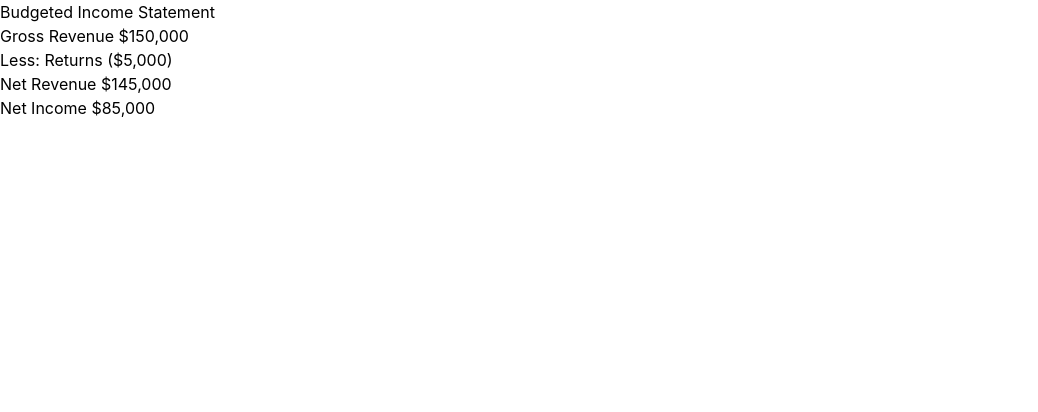
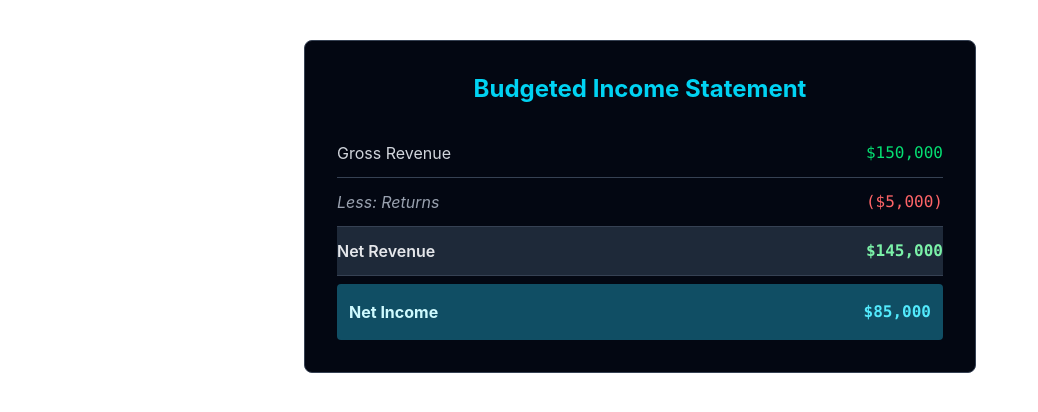
Before and after one commit to chanan-b/qcnewbooks, a SvelteKit app: page / in a window 1280 px wide. Shown: the top 412 px of the page, without its empty margins (0-1038 px from the left). Built offline with nearby package versions, Linux system fonts and the light colour scheme.

Commit message:
finished 3.7 - styled income statement

```diff
--- a/src/routes/+page.svelte
+++ b/src/routes/+page.svelte
@@ -1,19 +1,19 @@
-<div>
-  <h1>Budgeted Income Statement</h1>
-    <div>
-    <span>Gross Revenue</span>
-    <span>$150,000</span>
+<div class="max-w-2xl mx-auto mt-10 p-8 bg-gray-950 border border-gray-700 rounded-lg">
+    <h1 class="text-2xl font-bold text-center mb-6 text-cyan-400">Budgeted Income Statement</h1>
+<div class="flex justify-between py-3 border-b border-gray-700">
+    <span class="text-gray-300">Gross Revenue</span>
+    <span class="text-green-400 font-mono">$150,000</span>
+</div>
+<div class="flex justify-between py-3 border-b border-gray-700">
+    <span class="text-gray-400 italic">Less: Returns</span>
+    <span class="text-red-400 font-mono">($5,000)</span>
   </div>
-    <div>
-    <span>Less: Returns</span>
-    <span>($5,000)</span>
+<div class="flex justify-between py-3 border-b border-gray-700 bg-gray-800">
+    <span class="text-gray-200 font-semibold">Net Revenue</span>
+    <span class="text-green-300 font-mono font-semibold">$145,000</span>
   </div>
-    <div>
-    <span>Net Revenue</span>
-    <span>$145,000</span>
-  </div>
-    <div>
-    <span>Net Income</span>
-    <span>$85,000</span>
+<div class="flex justify-between py-4 mt-2 px-3 bg-cyan-900 rounded">
+    <span class="text-cyan-100 font-bold">Net Income</span>
+    <span class="text-cyan-300 font-mono font-bold">$85,000</span>
   </div>
 </div>
```
